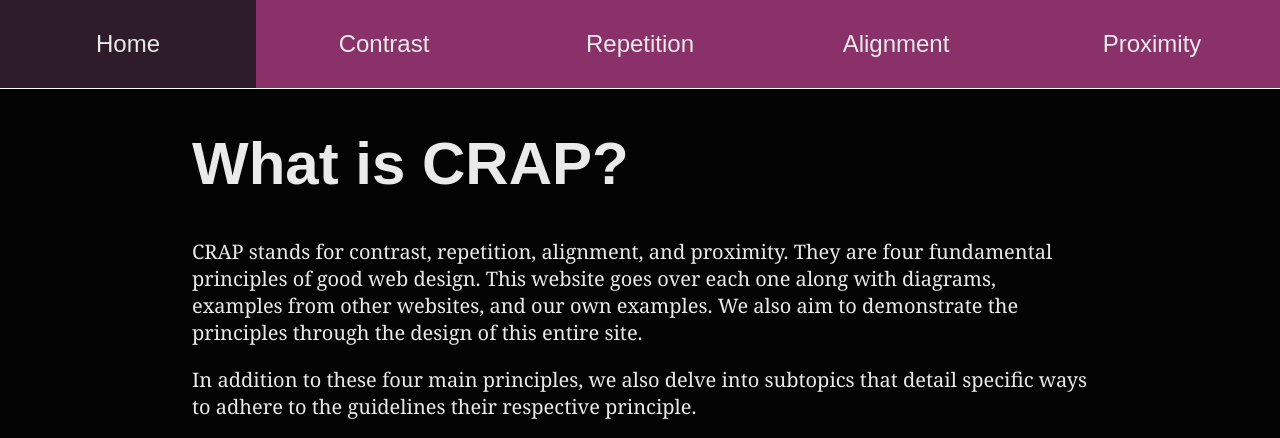
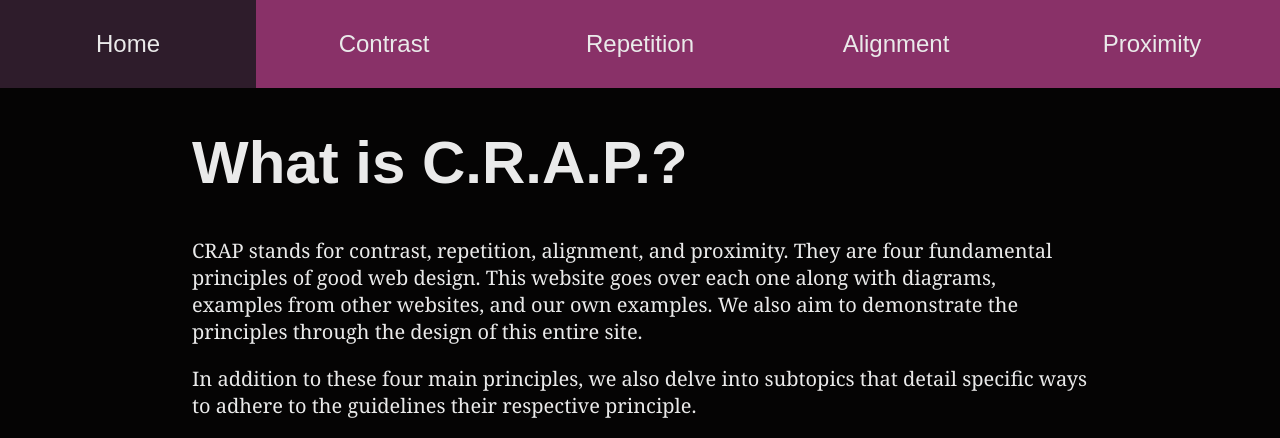
Before and after one commit to dp8523/ISTE-240-CRAP-Principles, a PHP site: page / in a window 1280 px wide. Shown: the top 438 px of the page. Run offline with PHP 8.4, Linux system fonts and the light colour scheme; some web fonts are replaced.

Commit message:
added dots for acronym on homepage and got rid of white line under nav

```diff
--- a/assets/css/styles.css
+++ b/assets/css/styles.css
@@ -11,13 +11,14 @@ a {
     color: #EAEAEA;
 }
 
+/* Navigation */
+
 .nav {
     width:100%;
     top:0;
     background-color: #893168;
     position: sticky;
     z-index: 100;
-    border-bottom: 1px white solid;
     font-family: Goldman, sans-serif;
 }
 
@@ -90,6 +91,8 @@ ul li {
     width: 100%;
 }
 
+/* End of Navigation */
+
 h1 {
     font-size: 3em;
 }
--- a/index.html
+++ b/index.html
@@ -8,7 +8,7 @@
             @import url('https://fonts.googleapis.com/css2?family=Kameron:wght@400..700&display=swap');
             @import url('https://fonts.googleapis.com/css2?family=Goldman:wght@400;700&family=Kameron:wght@400..700&display=swap');
         </style>
-        <title>CRAP Principles</title>
+        <title>C.R.A.P. Principles</title>
     </head>
     <body>
         <div class="nav">
@@ -49,7 +49,7 @@
         </div>
 
         <main>
-            <h1>What is CRAP?</h1>
+            <h1>What is C.R.A.P.?</h1>
             <p>
                 CRAP stands for contrast, repetition, alignment, and proximity.
                 They are four fundamental principles of good web design. This website
```
